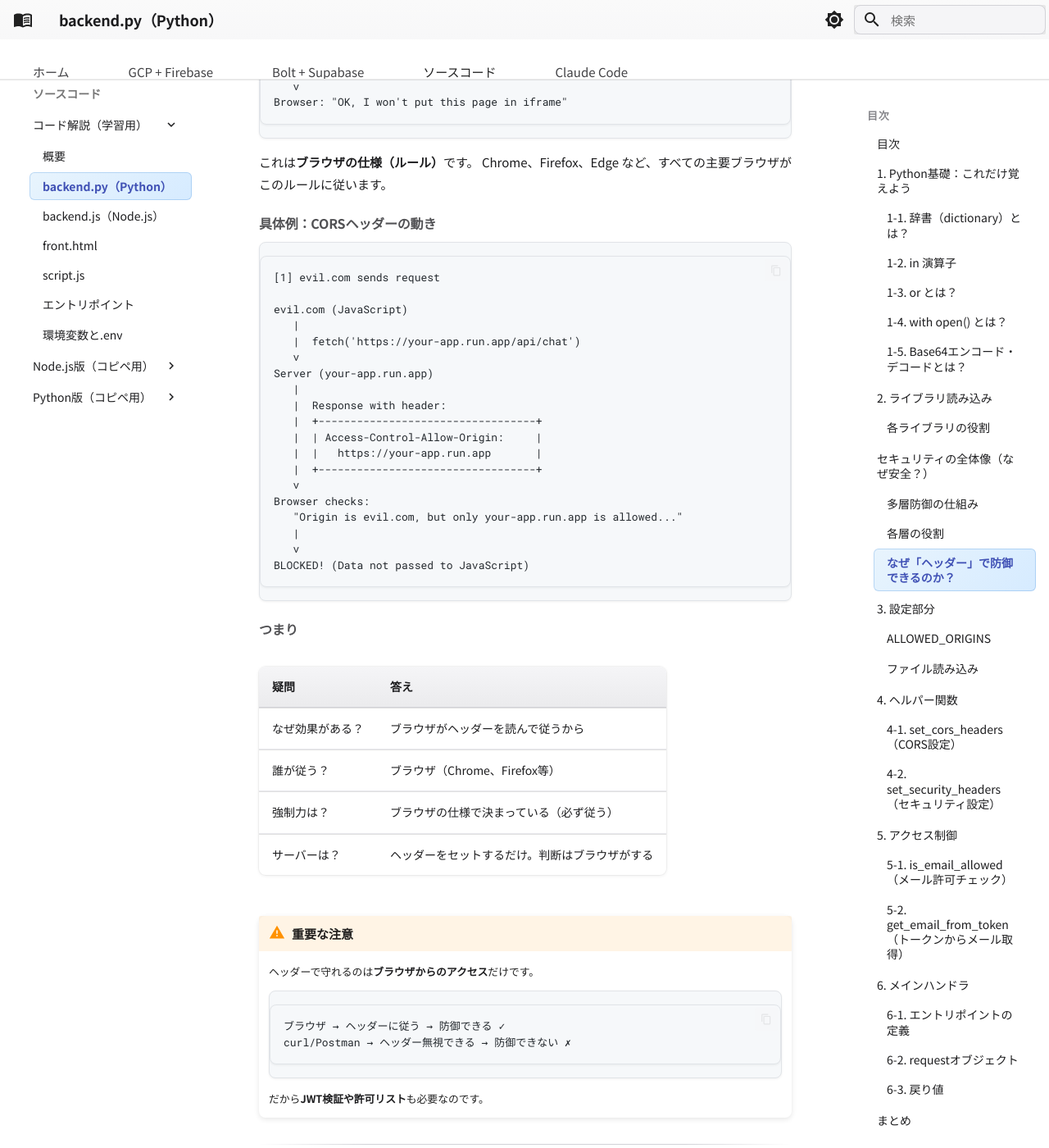
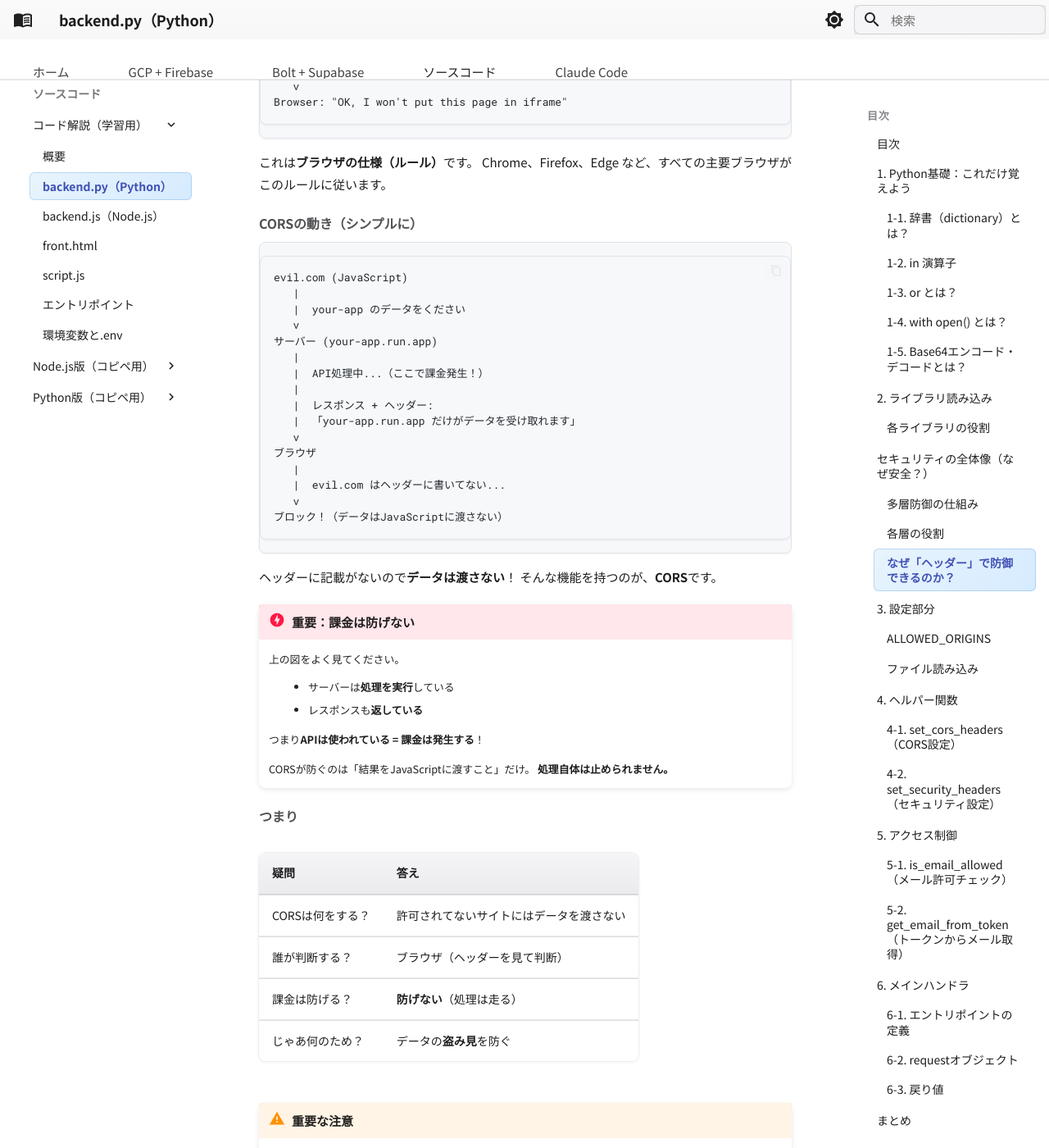
Before and after one commit to michihiro-316/ai-chat-docs, an MkDocs documentation site: the page built from docs/code/explained/01_backend.md, in a window 1280 px wide and 1400 px high, scrolled down 11114 px. Shown: the whole window at 82% size. Built offline with MkDocs 1.6.1 and Material for MkDocs 9.7.7, drawn with Linux system fonts in a browser that asks for light colours.

Commit message:
docs: CORS図を日本語化、説明をシンプルに
- ASCII図を英語から日本語に変更
- 「CORSとは：」を「ヘッダーに記載がないのでデータは渡さない！」に変更
- ユーザーのフィードバックに基づき、より直感的な説明に

🤖 Generated with [Claude Code](https://claude.com/claude-code)

Co-Authored-By: Claude Opus 4.5 <noreply@anthropic.com>

````diff
--- a/docs/code/explained/01_backend.md
+++ b/docs/code/explained/01_backend.md
@@ -432,38 +432,50 @@ Browser: "OK, I won't put this page in iframe"
 これは**ブラウザの仕様（ルール）**です。
 Chrome、Firefox、Edge など、すべての主要ブラウザがこのルールに従います。
 
-#### 具体例：CORSヘッダーの動き
+#### CORSの動き（シンプルに）
 
 ```text
-[1] evil.com sends request
-
 evil.com (JavaScript)
    |
-   |  fetch('https://your-app.run.app/api/chat')
+   |  your-app のデータをください
    v
-Server (your-app.run.app)
+サーバー (your-app.run.app)
    |
-   |  Response with header:
-   |  +----------------------------------+
-   |  | Access-Control-Allow-Origin:     |
-   |  |   https://your-app.run.app       |
-   |  +----------------------------------+
+   |  API処理中...（ここで課金発生！）
+   |
+   |  レスポンス + ヘッダー:
+   |  「your-app.run.app だけがデータを受け取れます」
    v
-Browser checks:
-   "Origin is evil.com, but only your-app.run.app is allowed..."
+ブラウザ
    |
+   |  evil.com はヘッダーに書いてない...
    v
-BLOCKED! (Data not passed to JavaScript)
+ブロック！（データはJavaScriptに渡さない）
 ```
+
+ヘッダーに記載がないので**データは渡さない**！
+そんな機能を持つのが、**CORS**です。
+
+!!! danger "重要：課金は防げない"
+
+    上の図をよく見てください。
+
+    - サーバーは**処理を実行**している
+    - レスポンスも**返している**
+
+    つまり**APIは使われている = 課金は発生する**！
+
+    CORSが防ぐのは「結果をJavaScriptに渡すこと」だけ。
+    **処理自体は止められません。**
 
 #### つまり
 
 | 疑問 | 答え |
 |------|------|
-| なぜ効果がある？ | ブラウザがヘッダーを読んで従うから |
-| 誰が従う？ | ブラウザ（Chrome、Firefox等） |
-| 強制力は？ | ブラウザの仕様で決まっている（必ず従う） |
-| サーバーは？ | ヘッダーをセットするだけ。判断はブラウザがする |
+| CORSは何をする？ | 許可されてないサイトにはデータを渡さない |
+| 誰が判断する？ | ブラウザ（ヘッダーを見て判断） |
+| 課金は防げる？ | **防げない**（処理は走る） |
+| じゃあ何のため？ | データの**盗み見**を防ぐ |
 
 !!! warning "重要な注意"
 
````
